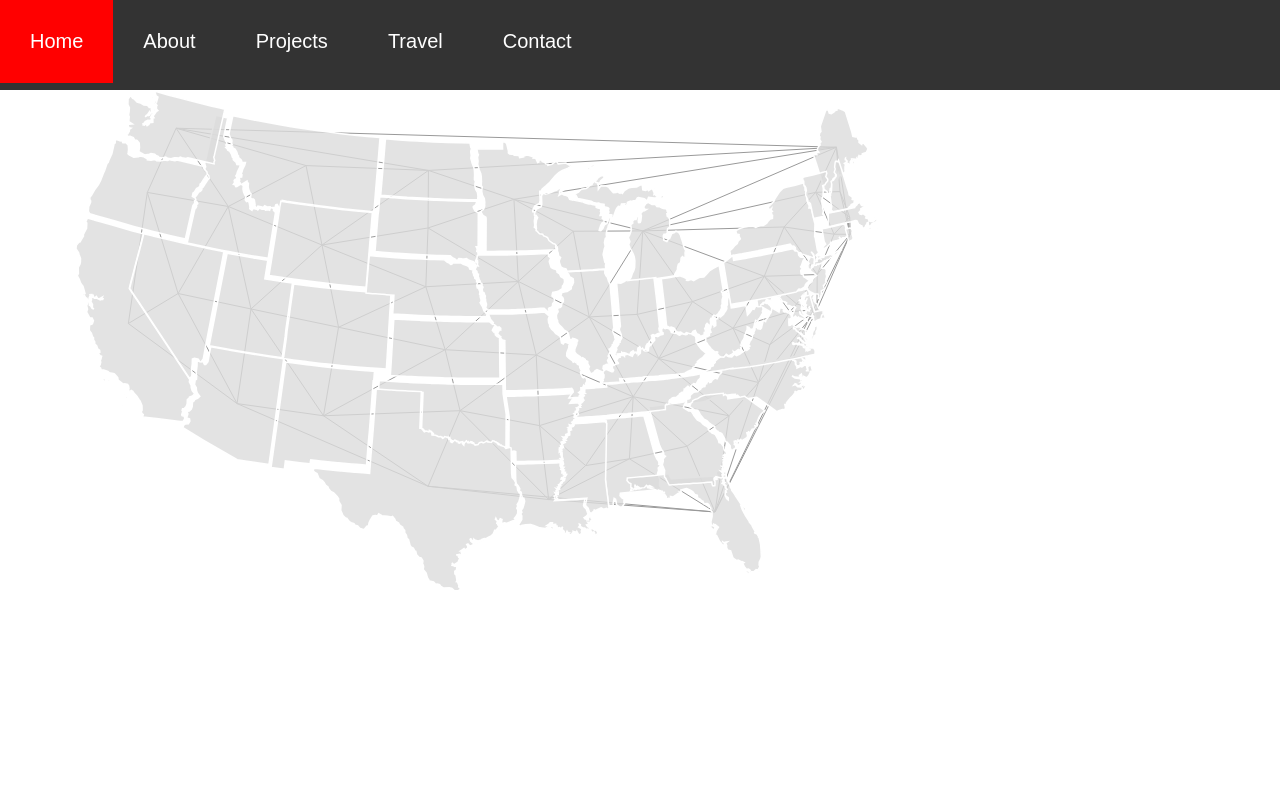
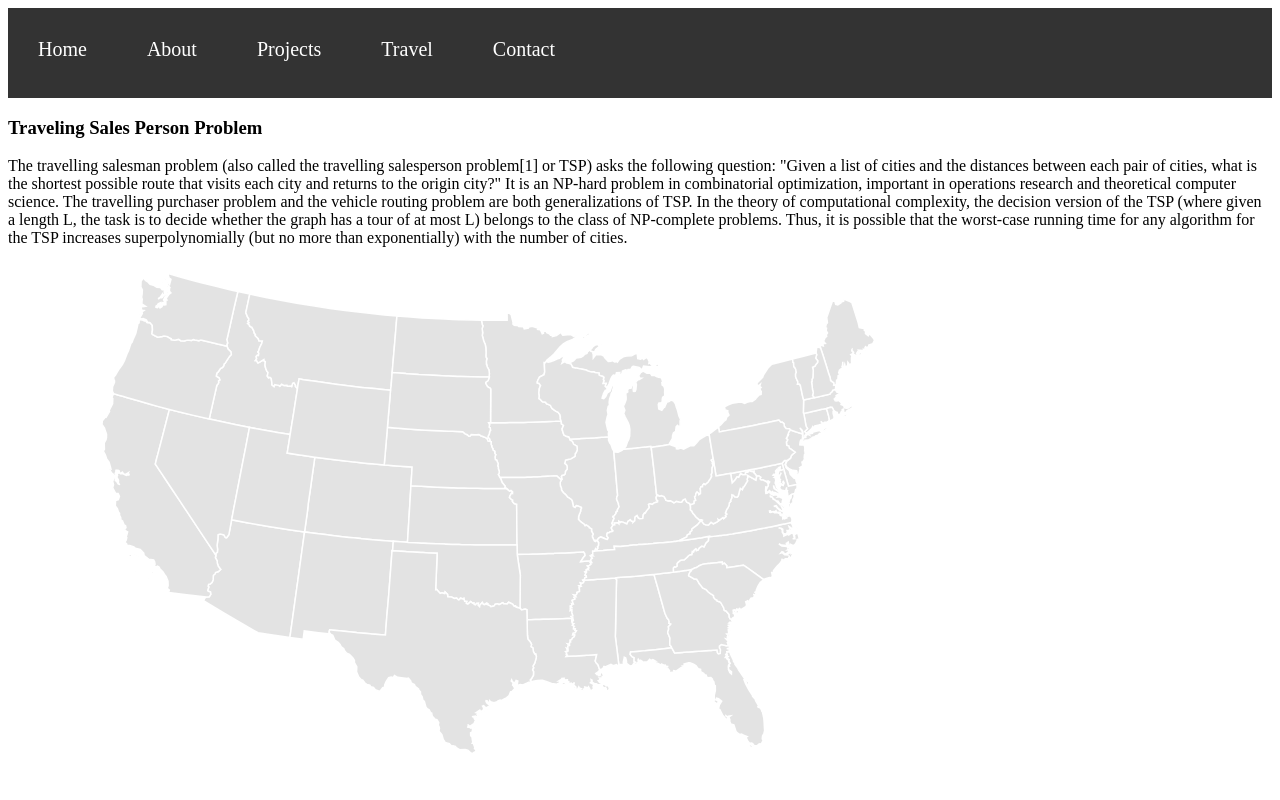
Before and after one commit to osmaralg/mywebpage, a Django app: page /algorithm/ in a window 1280 px wide. Run offline with Django 3.2, Linux system fonts and the light colour scheme.

Commit message:
[ADD] Traveling Sales Problem

```diff
--- a/sampleapp/static/style/style.css
+++ b/sampleapp/static/style/style.css
@@ -1,8 +1,5 @@
 
-body {
-  font-family: Arial, Helvetica, sans-serif;
-  margin: 0;
-}
+
 
 .navbar {
   overflow: hidden;
--- a/sampleapp/templates/algorithm.html
+++ b/sampleapp/templates/algorithm.html
@@ -6,6 +6,10 @@
 <!DOCTYPE html>
 <meta charset="utf-8">
 <style>
+
+body {
+  align-content: "center";
+}
 
 path {
   fill: #ddd;
@@ -18,8 +22,38 @@
   stroke: #999;
 }
 
+.selected {
+  fill: red;
+}
+
+/* Style for Custom Tooltip */
+div.tooltip {
+  position: absolute;
+  text-align: center;
+  width: 60px;
+  height: 28px;
+  padding: 2px;
+  font: 12px sans-serif;
+  background: white;
+  border: 0px;
+  border-radius: 8px;
+  pointer-events: none;
+}
+
+
 </style>
 <body>
+<div style="align-content: center">
+<h3> Traveling Sales Person Problem </h3>
+<p> The travelling salesman problem (also called the travelling salesperson problem[1] or TSP) asks the following question: "Given a list of cities and the distances between each pair of cities, what is the shortest possible route that visits each city and returns to the origin city?" It is an NP-hard problem in combinatorial optimization, important in operations research and theoretical computer science.
+
+The travelling purchaser problem and the vehicle routing problem are both generalizations of TSP.
+
+In the theory of computational complexity, the decision version of the TSP (where given a length L, the task is to decide whether the graph has a tour of at most L) belongs to the class of NP-complete problems. Thus, it is possible that the worst-case running time for any algorithm for the TSP increases superpolynomially (but no more than exponentially) with the number of cities.
+</p>
+</div>
+<div align="center" id="map_container">
+
 <script src="{% static 'javascript/d3.v3.min.js' %}" charset="utf-8"></script>
 
 <script src="{% static 'javascript/topojson.v1.min.js' %}"></script>
@@ -35,12 +69,19 @@
     .attr("width", width)
     .attr("height", height);
 
+// Append Div for tooltip to SVG
+var div = d3.select("body")
+        .append("div")
+        .attr("class", "tooltip")
+        .style("opacity", 0);
+
+
 d3.json("{% static 'javascript/us.json' %}", function(error, us) {
   if (error) throw error;
 
   var states = topojson.feature(us, us.objects.states),
-      nodes = [],
-      links = [];
+      nodes = [];
+  links = [];
 
   states.features.forEach(function(d, i) {
     if (d.id === 2 || d.id === 15 || d.id === 72) return; // lower 48
@@ -52,12 +93,9 @@
     nodes.push(centroid);
   });
 
-  d3.geom.voronoi().links(nodes).forEach(function(link) {
-    var dx = link.source.x - link.target.x,
-        dy = link.source.y - link.target.y;
-    link.distance = Math.sqrt(dx * dx + dy * dy);
-    links.push(link);
-  });
+  var selected_states = [];
+  /***
+
 
   force
       .gravity(0)
@@ -65,23 +103,33 @@
       .links(links)
       .linkDistance(function(d) { return d.distance; })
       .start();
+  ***/
 
-  var link = svg.selectAll("line")
-      .data(links)
-    .enter().append("line")
-      .attr("x1", function(d) { return d.source.x; })
-      .attr("y1", function(d) { return d.source.y; })
-      .attr("x2", function(d) { return d.target.x; })
-      .attr("y2", function(d) { return d.target.y; });
+
 
   var node = svg.selectAll("g")
-      .data(nodes)
+    .data(nodes)
     .enter().append("g")
       .attr("transform", function(d) { return "translate(" + -d.x + "," + -d.y + ")"; })
       .call(force.drag)
     .append("path")
       .attr("transform", function(d) { return "translate(" + d.x + "," + d.y + ")"; })
-      .attr("d", function(d) { return path(d.feature); });
+      .attr("d", function(d) { return path(d.feature); })
+    .on('click', function(d, i){
+      d3.select(this)
+        .style('fill', 'orange')
+        selected_states.push(nodes[i])
+        console.log("this", this)
+        console.log("selected_states",  selected_states)
+        console.log("nodes", nodes[i])
+        drawLine(selected_states)
+
+        console.log(generatePermutations([1,2,3]));
+        console.log(generateCityRoutes([0,1,2,3]));
+    })
+
+  var nodeselected = svg.select("g").style("color", "blue")
+
 
   force.on("tick", function(e) {
     link.attr("x1", function(d) { return d.source.x; })
@@ -93,7 +141,68 @@
       return "translate(" + d.x + "," + d.y + ")";
     });
   });
+
+
 });
+
+
+
+function drawLine(nodes){
+
+    d3.geom.voronoi().links(nodes).forEach(function(link) {
+    var dx = link.source.x - link.target.x,
+        dy = link.source.y - link.target.y;
+    link.distance = Math.sqrt(dx * dx + dy * dy);
+    links.push(link);
+  });
+
+  var link = svg.selectAll("line")
+  .data(links)
+  .enter().append("line")
+    .attr("x1", function(d) { return d.source.x; })
+    .attr("y1", function(d) { return d.source.y; })
+    .attr("x2", function(d) { return d.target.x; })
+    .attr("y2", function(d) { return d.target.y; });
+
+}
+
+
+function generatePermutations(Arr){
+  var permutations = [];
+  var A = Arr.slice();
+
+  function swap(a,b){
+    var tmp = A[a];
+    A[a] = A[b];
+    A[b] = tmp;
+  }
+
+  function generate(n, A){
+    if (n == 1){
+      permutations.push(A.slice());
+    } else {
+      for(var i = 0; i <= n-1; i++) {
+        generate(n-1, A);
+        swap(n % 2 == 0 ? i : 0 ,n-1);
+      }
+    }
+  }
+  generate(A.length, A);
+  return permutations;
+}
+
+
+function generateCityRoutes(cities){
+  var pems = generatePermutations(cities.slice(1));
+  for (var i = 0; i < pems.length; i++){
+    pems[i].unshift(cities[0]);
+    pems[i].push(cities[0]);
+  }
+  return pems;
+}
+
+
+
 
 </script>
 {% endblock %}
--- a/sampleapp/templates/base.html
+++ b/sampleapp/templates/base.html
@@ -1,9 +1,6 @@
 <html>
   <head>
-  </head>
-
-  <body>
-        {% block content %}
+            {% block content %}
               {% load static %}
               <link rel="stylesheet" href="{% static 'style/style.css' %}">
 
@@ -37,5 +34,6 @@
             <a href="{% url 'contact' %}">Contact</a>
           </div>
         {% endblock %}
-   </body>
+  </head>
+
 </html>
```
